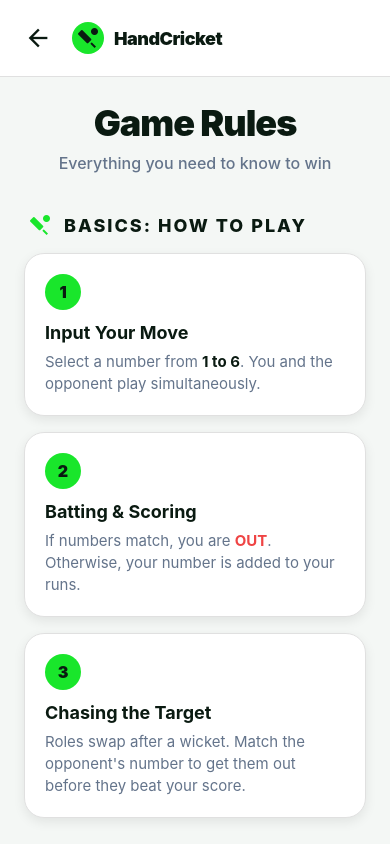
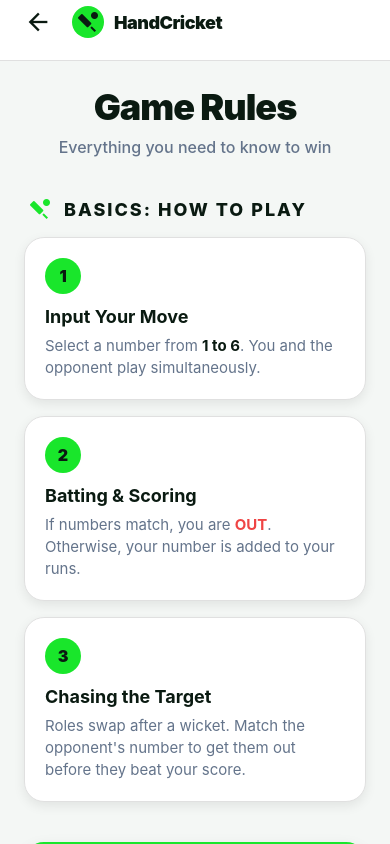
Before and after one commit to mmusharaf-xai/mobile-apps, a React Native app in the folder hand-cricket/: screen /GameRules in a window 390 px wide. Built offline with nearby package versions, Linux system fonts and the light colour scheme; what react-native-worklets would draw is missing.

Commit message:
[FIX] center aligned header content in Rules page

```diff
--- a/hand-cricket/GameRules.tsx
+++ b/hand-cricket/GameRules.tsx
@@ -3,15 +3,17 @@ import { View, Text, TouchableOpacity, ScrollView, StyleSheet } from 'react-nati
 import { useNavigation } from '@react-navigation/native';
 import { MaterialIcons } from '@expo/vector-icons';
 import { useTheme } from './ThemeContext';
+import { useSafeAreaInsets } from 'react-native-safe-area-context';
 
 export default function GameRules() {
   const { colors, isDark } = useTheme();
   const navigation = useNavigation();
+  const insets = useSafeAreaInsets();
 
   return (
     <View style={[styles.container, { backgroundColor: colors.background }]}>
-      {/* Header matching design */}
-      <View style={[styles.header, { backgroundColor: colors.surface, borderBottomColor: colors.surfaceBorder }]}>
+      {/* Header matching design - safe area for notch + center content */}
+      <View style={[styles.header, { backgroundColor: colors.surface, borderBottomColor: colors.surfaceBorder, paddingTop: insets.top }]}>
         <TouchableOpacity
           onPress={() => navigation.goBack()}
           style={styles.backButton}
```
